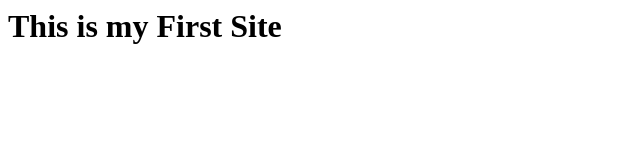
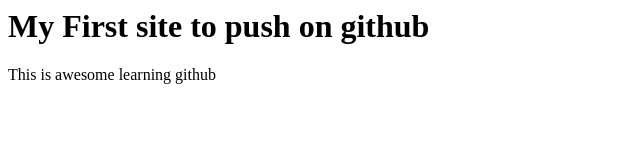
Before and after one commit to shalon-31/first-repo, a plain HTML site: page index.html in a window 1280 px wide. Shown: the whole page, without its empty margins (0-640 px from the left). Drawn offline with Linux system fonts and the light colour scheme.

Commit message:
added index files

```diff
--- a/index.html
+++ b/index.html
@@ -1,9 +1,12 @@
 
 <html>
 <head>
-	<h1>This is my First Site</h1>
+
+	<h1>My First site to push on github</h1>
+
 </head>
 <body>
+	<p>This is awesome learning github</p>
 
 </body>
 </html>
```
